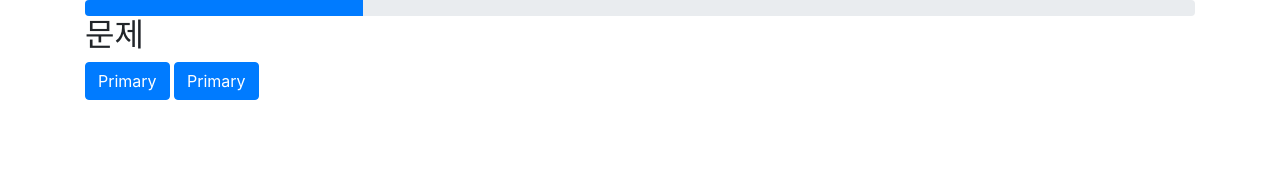
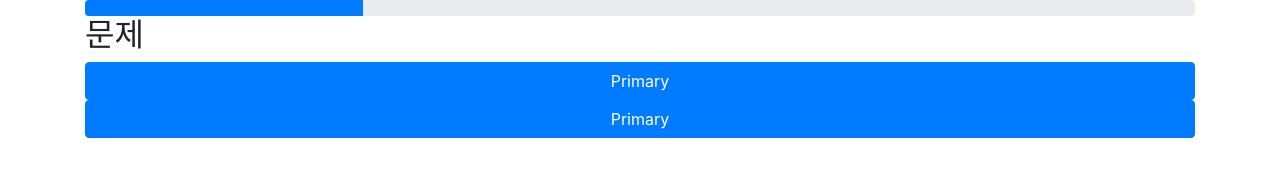
Before and after one commit to htcrefactor/serengeti, a plain HTML site: page index.html in a window 1280 px wide. Both pictures are taken after a click on the button "테스트 시작하기". Drawn offline with nearby package versions, Linux system fonts and the light colour scheme.

Commit message:
Change CSS rule to apply to all article tags

```diff
--- a/style.css
+++ b/style.css
@@ -1,4 +1,4 @@
-.start {
+article {
     display: flex;
     flex-direction: column;
 }
```
